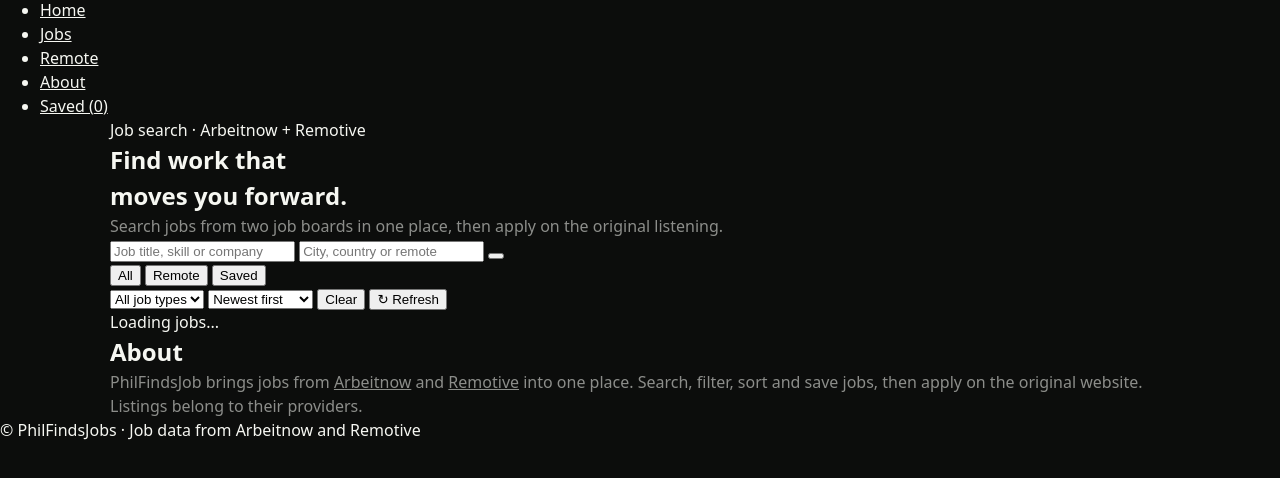
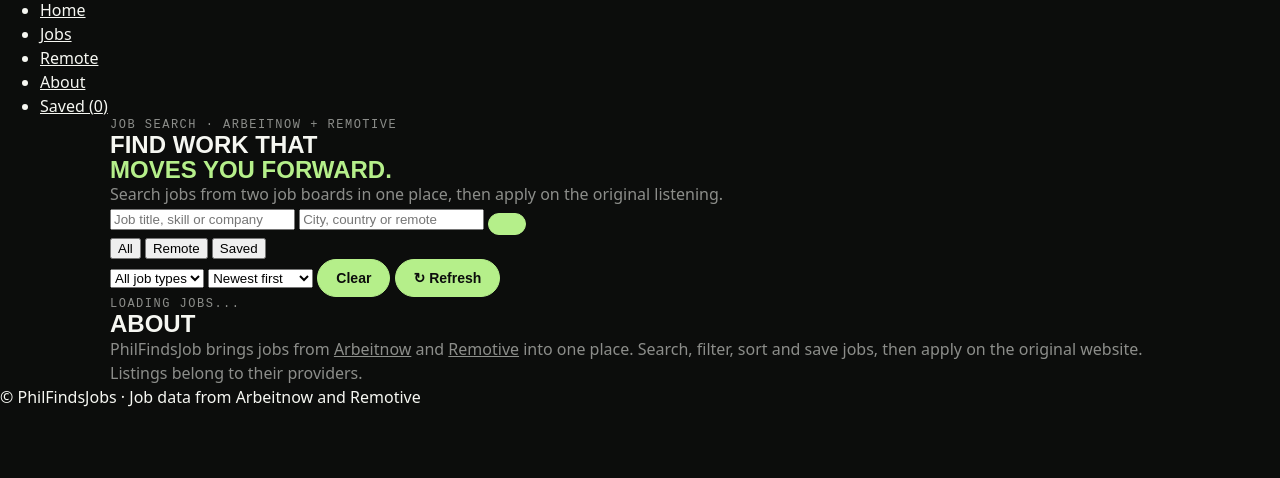
Before and after one commit to piradukund1/alu-playing-around-with-apis, a plain HTML site: page index.html in a window 1280 px wide. Shown: the part 26-504 px from the top of the page. Drawn offline with Linux system fonts and the light colour scheme.

Commit message:
csspart3

```diff
--- a/style.css
+++ b/style.css
@@ -35,3 +35,33 @@ a {
 .muted {
     color: var(--muted);
 }
+
+.accent {
+    color: var(--accent);
+}
+
+.label {
+    font: 12px monospace;
+    text-transform: uppercase;
+    letter-spacing: 1.5px;
+    color: var(--muted);
+}
+
+h1 , h2 {
+    font-family: Archivo, sans-serif;
+    text-transform: uppercase;
+    line-height: 1.05;
+}
+
+
+.btn {
+
+    background: var(--accent);
+    color: var(--bg);
+    border: 1px solid var(--accent);
+    border-radius: 99px;
+    padding: 10px 18px;
+    font: 600 14px "Inter Tight", sans-serif;
+    text-decoration: none;
+    cursor: pointer;
+}
```
